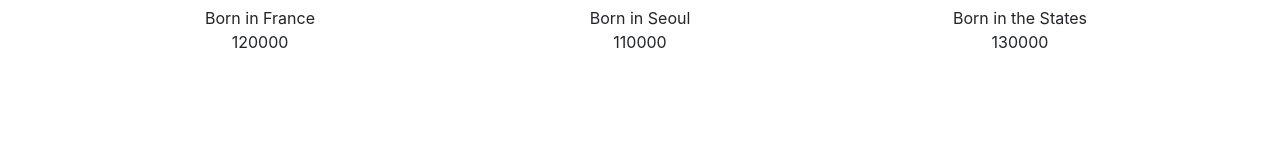
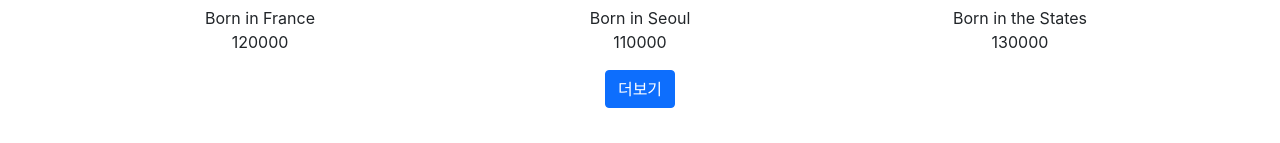
Before and after one commit to wlrhkdgus1/react-project, a React (Create React App) app in the folder shop/: page / in a window 1280 px wide. Shown: the part 654-797 px from the top of the page. Built offline with nearby package versions, Linux system fonts and the light colour scheme.

Commit message:
21 10 20 ajax

```diff
--- a/shop/package.json
+++ b/shop/package.json
@@ -6,6 +6,7 @@
     "@testing-library/jest-dom": "^5.14.1",
     "@testing-library/react": "^11.2.7",
     "@testing-library/user-event": "^12.8.3",
+    "axios": "^0.23.0",
     "bootstrap": "^5.1.1",
     "node-sass": "^6.0.1",
     "react": "^17.0.2",
--- a/shop/src/App.js
+++ b/shop/src/App.js
@@ -5,6 +5,7 @@ import './App.css';
 import React, {useState} from 'react';
 import Data from './data.js'
 import Detail from './Detail.js'
+import axios from 'axios';
 
 import { Link, Route, Switch } from 'react-router-dom';
 
@@ -56,6 +57,20 @@ function App() {
         })
       }
     </div>
+      <button className="btn btn-primary" onClick={()=>{
+
+        axios.get('https://codingapple1.github.io/shop/data2.json')
+        .then((result)=>{
+          console.log(result.data);
+          shoes변경(  [...shoes, ...result.data]  );
+        })
+
+
+        .catch(()=>{
+          console.log('실패했어요');
+        })
+
+      }}>더보기</button>
   </div>
 
 </Route>
```
Also changed, not shown: 1 other file (tests, documents, lock files or other folders).
